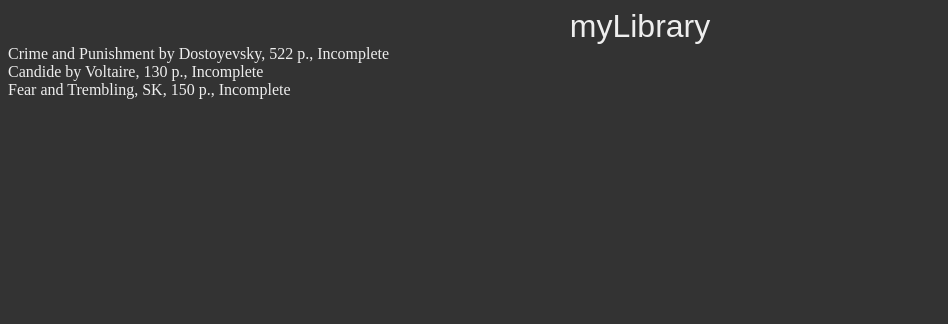
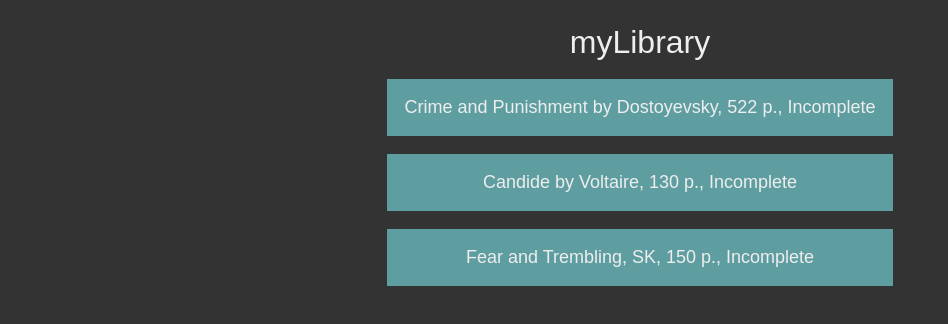
Before and after one commit to Ted-V/library-app, a plain HTML site: page index.html in a window 1280 px wide. Shown: the whole page, without its empty margins (0-948 px from the left). Drawn offline with Linux system fonts and the light colour scheme.

Commit message:
Add div styling for books, center container

```diff
--- a/style.css
+++ b/style.css
@@ -1,7 +1,8 @@
 /*css reset*/
 html {
     box-sizing: border-box;
-    font-size: 16px;
+    font-size: 18px;
+    font-family: Arial, Helvetica, sans-serif;
   }
 
   *, *:before, *:after {
@@ -11,10 +12,28 @@ html {
   body {
       background-color: #333;
       color: #eee;
+      display: flex;
+      justify-content: center;
+      flex-direction: column;
   }
 
   header {
     text-align: center;
     font-size: 32px;
-    font-family: Arial, Helvetica, sans-serif;
+    margin-top: .5em;
   }
+
+  .container {
+      margin-top: .5em;
+      display: grid;
+      justify-content: center;
+      grid-template-columns: auto;
+      grid-template-rows: auto;
+  }
+
+  .book {
+      padding: 1em;
+      margin: .5em;
+      background-color:cadetblue;
+      text-align: center;
+  }
```
